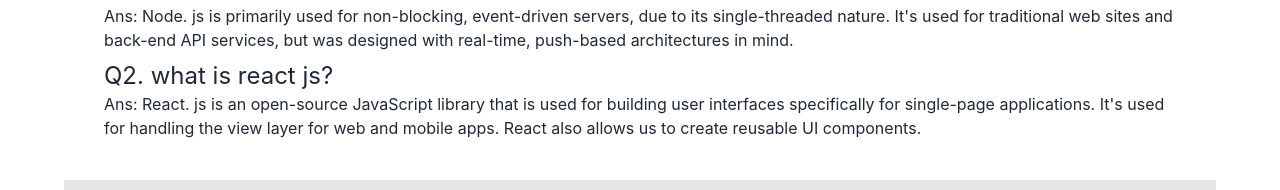
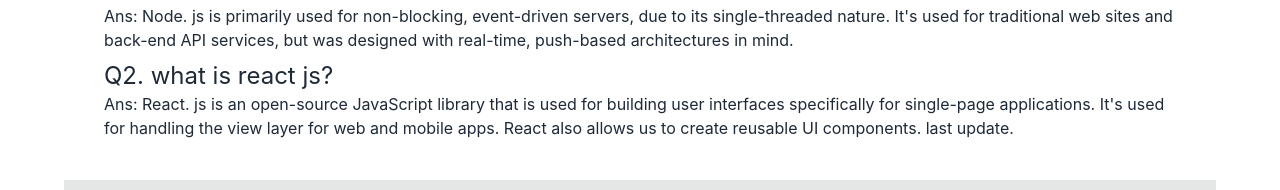
Before and after one commit to afruzaakter/end-game-practice-project-1, a React (Create React App) app: page /blog in a window 1280 px wide. Shown: the part 188-378 px from the top of the page. Built offline with nearby package versions, Linux system fonts and the light colour scheme.

Commit message:
last update

```diff
--- a/src/App.js
+++ b/src/App.js
@@ -3,7 +3,7 @@ import { Route, Routes } from 'react-router-dom';
 import './App.css';
 import About from './Pages/about/About';
 import Blog from './Pages/Blog/Blog';
-import Contact from './Pages/contact/Contact';
+import Contact from './Pages/Contact/Contact';
 import Footer from './Pages/footer/Footer';
 import Home from './Pages/Home/Home';
 import Navbar from './Pages/Navbar';
--- a/src/Pages/Blog/Blog.js
+++ b/src/Pages/Blog/Blog.js
@@ -11,6 +11,7 @@ const Blog = () => {
             <p className='mt-2'>
                 <h2 className='text-2xl'>Q2. what is react js?</h2>
                 Ans: React. js is an open-source JavaScript library that is used for building user interfaces specifically for single-page applications. It's used for handling the view layer for web and mobile apps. React also allows us to create reusable UI components.
+                last update.
             </p>
         </div>
     );
```
